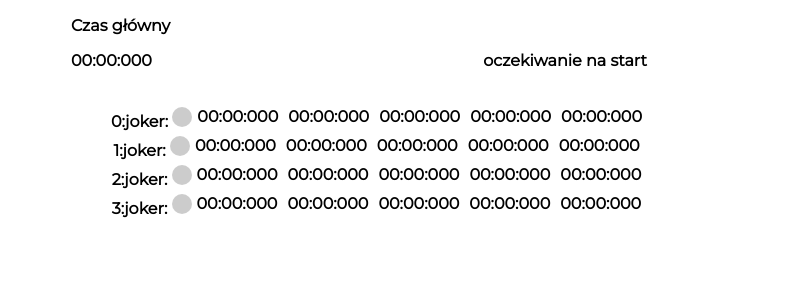
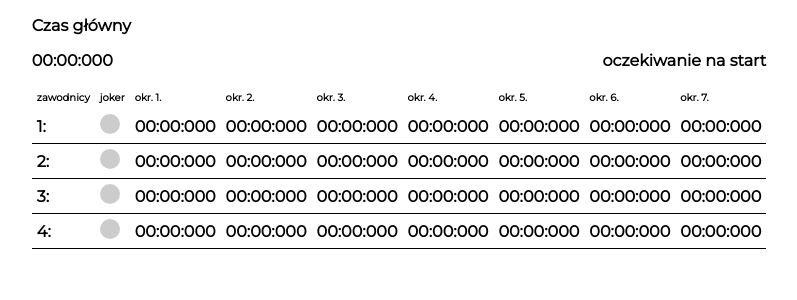
Before and after one commit to jakub-kilinski/stopwatch, a React app: page / in a window 1280 px wide. Shown: the top 300 px of the page, without its empty margins (241-1038 px from the left). Built offline with nearby package versions, Linux system fonts and the light colour scheme.

Commit message:
Add styles and change display time from ul to table

```diff
--- a/src/App.scss
+++ b/src/App.scss
@@ -7,6 +7,7 @@ body {
     max-width: 1200px;
     display:flex;
     justify-content: center;
+    margin: auto;
 }
 
 .mainTimer {
@@ -16,9 +17,9 @@ body {
 }
 
 .driver {
-    display: flex;
-    align-items: flex-end;
-    justify-content: center;
+    //display: flex;
+    //align-items: flex-end;
+    //justify-content: center;
     .joker {
         display: inline-block;
         width: 20px;
@@ -32,7 +33,19 @@ body {
             opacity: 1;
         }
     }
+}
+table {
+    border-spacing: 0;
+    text-align: left;
+}
+td {
+    border-bottom: 1px solid black;
+    padding: 5px;
     .singleTime{
-        margin: 5px;
+        min-width: 100px;
     }
 }
+th {
+    padding: 5px;
+    font-size: 10px;
+}
--- a/src/Stopwatch.js
+++ b/src/Stopwatch.js
@@ -4,7 +4,7 @@ import Driver from './Driver';
 class Stopwatch extends Component {
     config = {
         numbersOfDrivers: 4,
-        laps: 5
+        laps: 7
     };
     KEYS = {
         n1: 49,
@@ -68,7 +68,7 @@ class Stopwatch extends Component {
     };
     saveLapTime = (driverNumber) => {
         let driver = this.state.drivers[driverNumber];
-        if(driver.currentLap < this.config.laps){
+        if (driver.currentLap < this.config.laps) {
             let time = driver.getStartLapTime()
                 ? new Date(Date.now() - driver.getStartLapTime())
                 : new Date(Date.now() - this.state.startTime);
@@ -84,44 +84,46 @@ class Stopwatch extends Component {
             });
         }
     };
-    isFinished(){
+
+    isFinished() {
         return this.state.drivers.every(function (element) {
             return element.getFinished() === true;
         });
     }
+
     setJokerLap = (driverNumber) => {
         let driver = this.state.drivers[driverNumber];
         driver.setJoker();
     };
     recognizeKey = (event) => {
         let keyCode = event.keyCode;
-        if (keyCode === this.KEYS.start) {
+        if (keyCode === this.KEYS.start && !this.state.finish) {
             this.runTimer();
         } else if (keyCode === this.KEYS.x) {
             this.handleReset();
         }
-        if(this.state.isRunning){
-            if (keyCode === this.KEYS.n1) {
+        if (this.state.isRunning && !this.state.finish) {
+            if (keyCode === this.KEYS.n1 && this.config.numbersOfDrivers >= 1) {
                 this.saveLapTime(0);
-            } else if (keyCode === this.KEYS.n2) {
+            } else if (keyCode === this.KEYS.n2 && this.config.numbersOfDrivers >= 2) {
                 this.saveLapTime(1);
-            } else if (keyCode === this.KEYS.n3) {
+            } else if (keyCode === this.KEYS.n3 && this.config.numbersOfDrivers >= 3) {
                 this.saveLapTime(2);
-            } else if (keyCode === this.KEYS.n4) {
+            } else if (keyCode === this.KEYS.n4 && this.config.numbersOfDrivers >= 4) {
                 this.saveLapTime(3);
-            } else if (keyCode === this.KEYS.q) {
+            } else if (keyCode === this.KEYS.q && this.config.numbersOfDrivers >= 1) {
                 this.setJokerLap(0);
-            } else if (keyCode === this.KEYS.w) {
+            } else if (keyCode === this.KEYS.w && this.config.numbersOfDrivers >= 2) {
                 this.setJokerLap(1);
-            } else if (keyCode === this.KEYS.e) {
+            } else if (keyCode === this.KEYS.e && this.config.numbersOfDrivers >= 3) {
                 this.setJokerLap(2);
-            } else if (keyCode === this.KEYS.r) {
+            } else if (keyCode === this.KEYS.r && this.config.numbersOfDrivers >= 4) {
                 this.setJokerLap(3);
             }
         }
     };
     handleReset = () => {
-        if(!this.state.isRunning){
+        if (!this.state.isRunning) {
             clearInterval(this.timer);
             this.setState({
                 min: 0,
@@ -137,7 +139,7 @@ class Stopwatch extends Component {
     };
 
     getStatusMessage() {
-        if(this.state.finish){
+        if (this.state.finish) {
             return "koniec wyścigu";
         }
         if (!this.state.finish && this.state.isRunning) {
@@ -148,21 +150,21 @@ class Stopwatch extends Component {
 
     renderDriver = (data, id) => {
         return (
-            <div key={id} className="driver">
-                <span>{id}: </span><span>joker: {this.renderJoker(data.getJoker())} </span>{data.times.map(this.renderTime)}
-            </div>
+            <tr key={id} className="driver">
+                <td>{++id}: </td><td>{this.renderJoker(data.getJoker())} </td>{data.times.map(this.renderTime)}
+            </tr>
         );
     };
 
     renderJoker = (state) => {
-        let clazzName = "joker " +  (state ? 'passed' : 'not-passed');
+        let clazzName = "joker " + (state ? 'passed' : 'not-passed');
         return (
             <i className={clazzName}>
             </i>
         );
     }
 
-    renderPrettyTime = (time)  => {
+    renderPrettyTime = (time) => {
         return (
             <>
                 {('0' + time.getMinutes()).slice(-2)}:
@@ -173,8 +175,18 @@ class Stopwatch extends Component {
     };
     renderTime = (data, id) => {
         return (
-            <span key={'t' + id} className="singleTime">{data ? this.renderPrettyTime(data) : "00:00:000"} </span>
+            <td key={'t' + id} className="singleTime">{data ? this.renderPrettyTime(data) : "00:00:000"} </td>
         );
+    };
+
+    renderLapHeader = () => {
+        let table = [];
+        for (let i = 0; i < this.config.laps; i++) {
+            table.push(<th>
+                okr. {i + 1}.
+            </th>);
+        }
+        return table;
     };
 
     render() {
@@ -189,9 +201,14 @@ class Stopwatch extends Component {
                     </div>
                     <p className="statusMessage">{statusMessage}</p>
                 </div>
-                <ul className="driversList">
+                <table className="driversList">
+                    <tr>
+                        <th>zawodnicy</th>
+                        <th>joker</th>
+                        {this.renderLapHeader()}
+                    </tr>
                     {this.state.drivers.map(this.renderDriver)}
-                </ul>
+                </table>
             </div>
         );
     }
```
